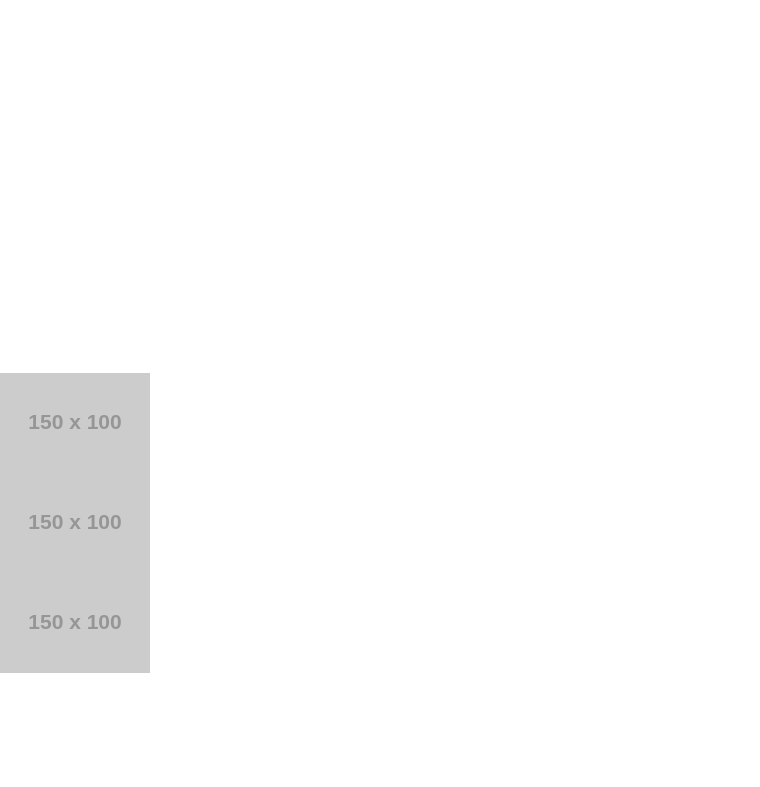
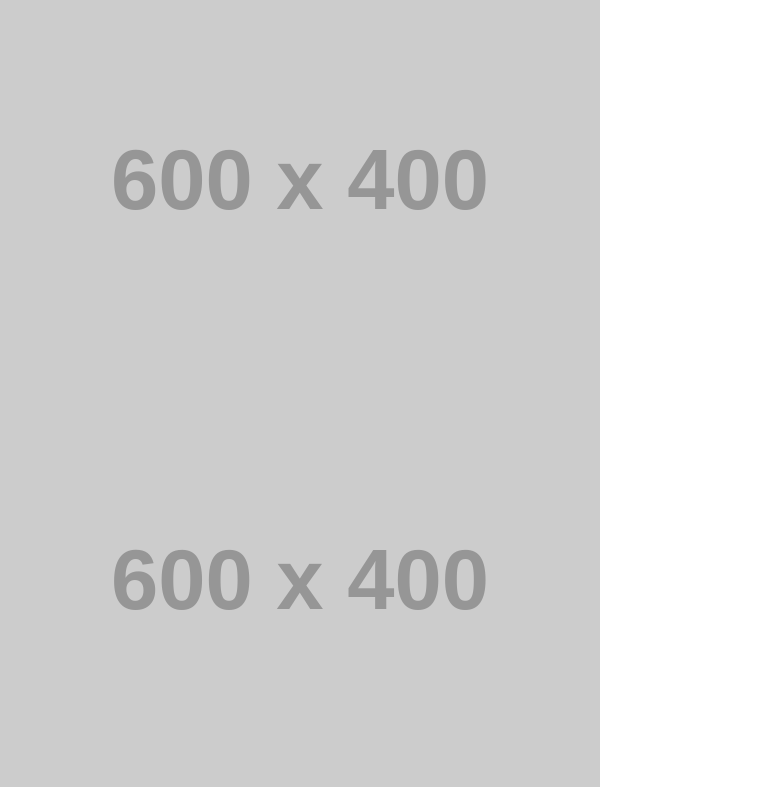
Before and after one commit to Viacheslav1442/goit-js-hw-09, a plain HTML site: page 1-gallery.html in a window 1280 px wide. Shown: the part 127-914 px from the top of the page, without its empty margins (0-760 px from the left). Before the commit the page ends 800 px from the top, so only its background shows below. Drawn offline with Linux system fonts and the light colour scheme; placeholder pictures from the web are drawn by us.

Commit message:
Deploying to gh-pages from @ Viacheslav1442/goit-js-hw-09@715940b74c122fc51806cc4980a808930018888c 🚀

```diff
--- a/1-gallery.js
+++ b/1-gallery.js
@@ -1,7 +1,12 @@
-import"./assets/modulepreload-polyfill-B5Qt9EMX.js";/* empty css                      */import{S as t}from"./assets/vendor-D0gBiHs0.js";const i=[{preview:"https://placehold.co/150x100?text=Preview+1",original:"https://placehold.co/800x600?text=Original+1",description:"Example Image 1"},{preview:"https://placehold.co/150x100?text=Preview+2",original:"https://placehold.co/800x600?text=Original+2",description:"Example Image 2"},{preview:"https://placehold.co/150x100?text=Preview+3",original:"https://placehold.co/800x600?text=Original+3",description:"Example Image 3"}],r=document.querySelector(".gallery"),o=i.map(({preview:e,original:l,description:a})=>`
-    <li class="gallery-item">
-      <a class="gallery-link" href="${l}">
-        <img class="gallery-image" src="${e}" alt="${a}" />
-      </a>
-    </li>`).join("");r.innerHTML=o;new t(".gallery a",{captionsData:"alt",captionDelay:250});
+import"./assets/modulepreload-polyfill-B5Qt9EMX.js";/* empty css                      */import{S as a}from"./assets/vendor-D0gBiHs0.js";const i=[{preview:"https://placehold.co/600x400?text=Thumb1",original:"https://placehold.co/1200x800?text=Image1",description:"Image 1 description"},{preview:"https://placehold.co/600x400?text=Thumb2",original:"https://placehold.co/1200x800?text=Image2",description:"Image 2 description"}],o=document.querySelector(".gallery"),r=i.map(({preview:e,original:l,description:t})=>`
+  <li class="gallery-item">
+    <a class="gallery-link" href="${l}">
+      <img
+        class="gallery-image"
+        src="${e}"
+        alt="${t}"
+      />
+    </a>
+  </li>
+`).join("");o.innerHTML=r;new a(".gallery a",{captionsData:"alt",captionDelay:250});
 //# sourceMappingURL=1-gallery.js.map
--- a/2-form.js
+++ b/2-form.js
@@ -1,2 +1,2 @@
-import"./assets/modulepreload-polyfill-B5Qt9EMX.js";/* empty css                      */const t=document.querySelector(".feedback-form"),l="feedback-form-state";let e={email:"",message:""};const s=localStorage.getItem(l);s&&(e=JSON.parse(s),t.elements.email.value=e.email||"",t.elements.message.value=e.message||"");t.addEventListener("input",a=>{e[a.target.name]=a.target.value.trim(),localStorage.setItem(l,JSON.stringify(e))});t.addEventListener("submit",a=>{a.preventDefault();const{email:m,message:r}=e;if(!m||!r){alert("Fill please all fields");return}console.log(e),localStorage.removeItem(l),t.reset(),e={email:"",message:""}});
+import"./assets/modulepreload-polyfill-B5Qt9EMX.js";/* empty css                      */const a=document.querySelector(".feedback-form"),s="feedback-form-state";let e={email:"",message:""};const l=JSON.parse(localStorage.getItem(s));l&&(e=l,a.email.value=l.email||"",a.message.value=l.message||"");a.addEventListener("input",t=>{e[t.target.name]=t.target.value.trim(),localStorage.setItem(s,JSON.stringify(e))});a.addEventListener("submit",t=>{if(t.preventDefault(),!e.email||!e.message){alert("Fill please all fields");return}console.log(e),localStorage.removeItem(s),e={email:"",message:""},a.reset()});
 //# sourceMappingURL=2-form.js.map
```
Also changed, not shown: 2-form.html (+4 -2 lines), 2 other files.
